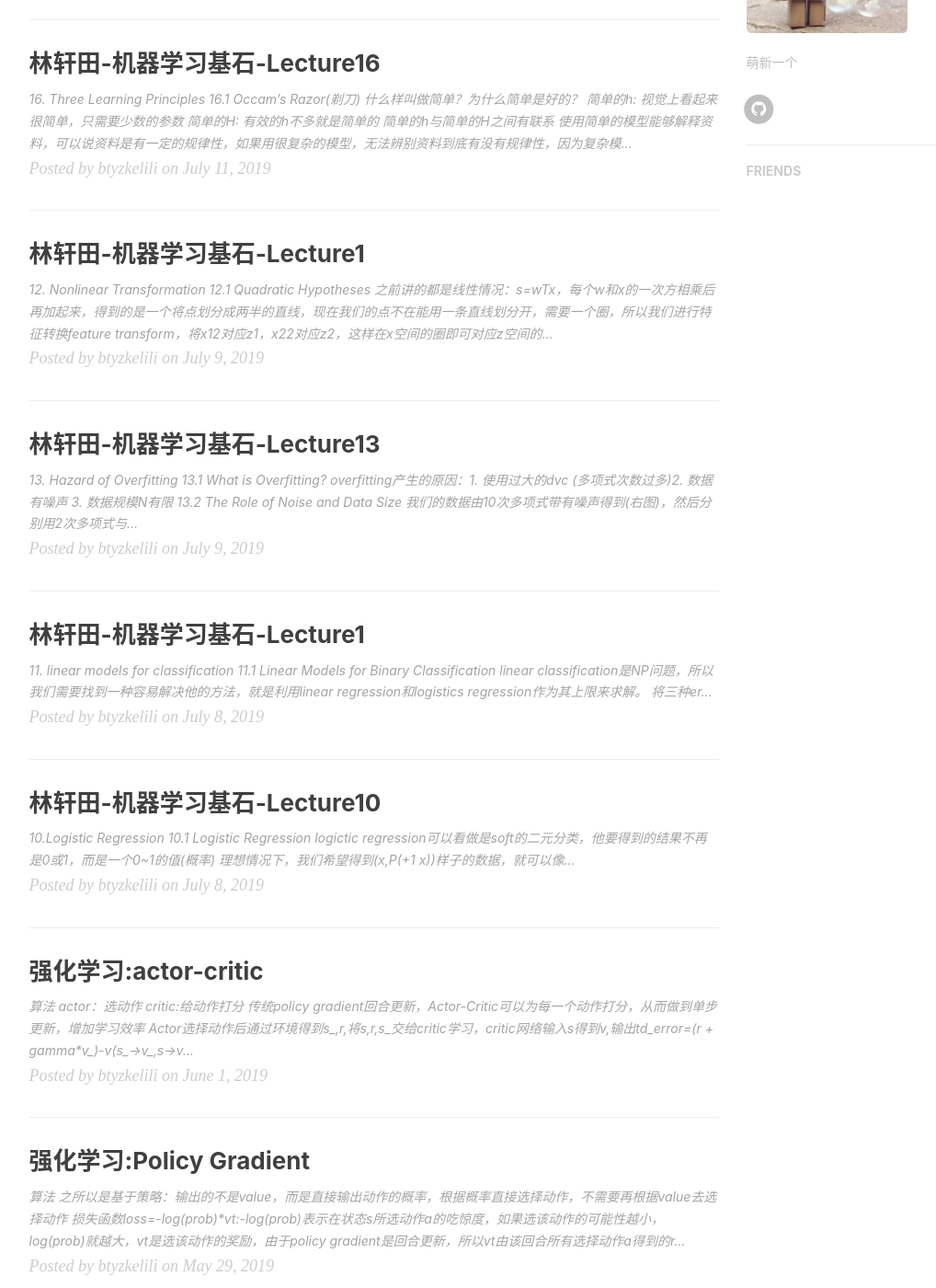
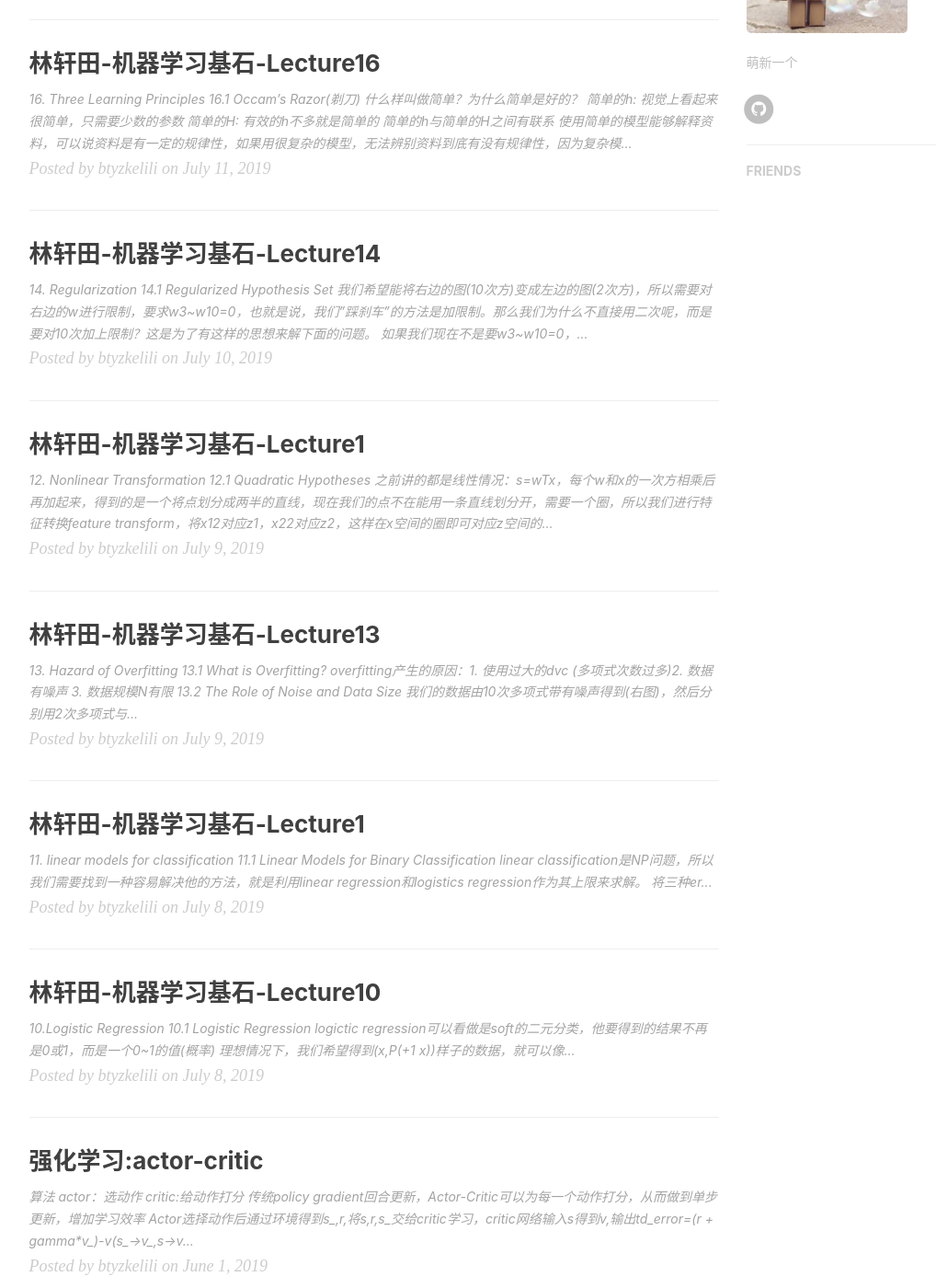
Before and after one commit to btyzkelili/btyzkelili.github.io, a Jekyll site: the page built from index.html, in a window 1280 px wide and 1400 px high, scrolled down 829 px. Shown: the whole window at 92% size, without its empty margins (136-1154 px from the left). Built offline with Jekyll 4.4.1, drawn with Linux system fonts in a browser that asks for light colours; nearby versions of some CDN libraries; the list of posts is cut into pages by our own code; comment, search, counter and statistics services are not loaded; a file with an impossible date is left out; some of the changed text lies outside the part shown.

Commit message:
Update 2019-07-10-linxuantian-jishi-14.md

```diff
--- a/_posts/2019-07-10-linxuantian-jishi-14.md
+++ b/_posts/2019-07-10-linxuantian-jishi-14.md
@@ -2,7 +2,7 @@
 layout:     post
 title:      "林轩田-机器学习基石-Lecture14"
 subtitle:   ""
-date:       2019-05-04 12:00:00
+date:       2019-07-10 12:00:00
 author:     "btyzkelili"
 header-img: "img/post-bg-nextgen-web-pwa.jpg"
 header-mask: 0.3
@@ -14,16 +14,16 @@
 
 ### 14.1 Regularized Hypothesis Set
 
-![](/img/linxuant-jishi/14-1.png)
-![](/img/linxuant-jishi/14-2.png)
+![](/img/linxuant-jishi/14-1.PNG)
+![](/img/linxuant-jishi/14-2.PNG)
 
 我们希望能将右边的图(10次方)变成左边的图(2次方)，所以需要对右边的**w**进行限制，要求**w**<sub>3</sub>~**w**<sub>10</sub>=0，也就是说，我们"踩刹车"的方法是加限制。那么我们为什么不直接用二次呢，而是要对10次加上限制？这是为了有这样的思想来解下面的问题。
 
-![](/img/linxuant-jishi/14-3.png)
+![](/img/linxuant-jishi/14-3.PNG)
 
 如果我们现在不是要**w**<sub>3</sub>~**w**<sub>10</sub>=0，而是在10此方中最多有三个**w**不是0其余全为0，这样如何求解？这个问题已经被证明是NP-hard，所以我们将其变换一下：
 
-![](/img/linxuant-jishi/14-4.png)
+![](/img/linxuant-jishi/14-4.PNG)
 
 当**w**中大部分为0，所以每个w的平方和加起来也应该不大，我们让平方和小于一个常数C，有这样限制的H记为H(C)，通过这样softer限制的方法近似求解最多有3个w不是0的限制。
 
@@ -33,30 +33,30 @@
 
 ### 14.2 Weight Decay Regularization
 
-![](/img/linxuant-jishi/14-5.png)
-![](/img/linxuant-jishi/14-6.png)
+![](/img/linxuant-jishi/14-5.PNG)
+![](/img/linxuant-jishi/14-6.PNG)
 
 我们现在要求最小的E<sub>in</sub>在上述条件下，其中 w的平方和=**w**<sup>T</sup>**w**，也就是w在半径为根号C的球中，之前推导过，减小E<sub>in</sub>就是向着梯度的反方向走(梯度方向是增长最快的方向)，当梯度反方向与球的法线(法线就是**w**)不平行时，如图，我们可以向着绿色箭头的方向移动，这样既可以减小E<sub>in</sub>也同时满足限制，直到我们移动到了梯度反方向与球的法线平行的位置，就是满足限制下的E<sub>in</sub>最小的点(?)
 
-![](/img/linxuant-jishi/14-7.png)
-![](/img/linxuant-jishi/14-8.png)
+![](/img/linxuant-jishi/14-7.PNG)
+![](/img/linxuant-jishi/14-8.PNG)
 
 求解
 
-![](/img/linxuant-jishi/14-9.png)
+![](/img/linxuant-jishi/14-9.PNG)
 
 一点namda就可以做到非常大的效果
 
 可以得到结论：更大的namda，就是希望越少的w不为零，也就是限制更小的C
 
-![](/img/linxuant-jishi/14-10.png)
+![](/img/linxuant-jishi/14-10.PNG)
 
 legendre Polynomials：不同此方之间相互垂直(?)
 
 ### 14.3 Regularization and VC Theory
 
-![](/img/linxuant-jishi/14-11.png)
-![](/img/linxuant-jishi/14-12.png)
+![](/img/linxuant-jishi/14-11.PNG)
+![](/img/linxuant-jishi/14-12.PNG)
 
 看似VC Dimension变大了，但由于加了限制之后，我i们实际上有效的VC Dimension
 
@@ -64,7 +64,7 @@
 
 ### 14.4 General Regularizers
 
-![](/img/linxuant-jishi/14-14.png)
+![](/img/linxuant-jishi/14-14.PNG)
 
 选择regularizer的方法：
 
@@ -74,10 +74,10 @@
 
 3.选择容易优化好做的
 
-![](/img/linxuant-jishi/14-13.png)
+![](/img/linxuant-jishi/14-13.PNG)
 
 L2是容易做优化的，L1是在做sparse时好用的
 
-![](/img/linxuant-jishi/14-15.png)
+![](/img/linxuant-jishi/14-15.PNG)
 
 选择namda依赖于noise，更多的noise需要更大的namda(相当于路况不好的时候要常踩刹车)，但我们并不知道有多少noise，那么该如何选择呢？
```
